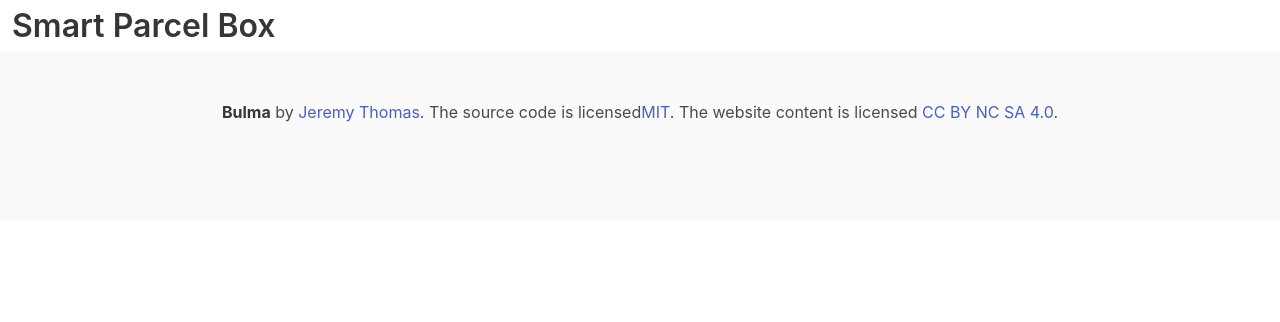
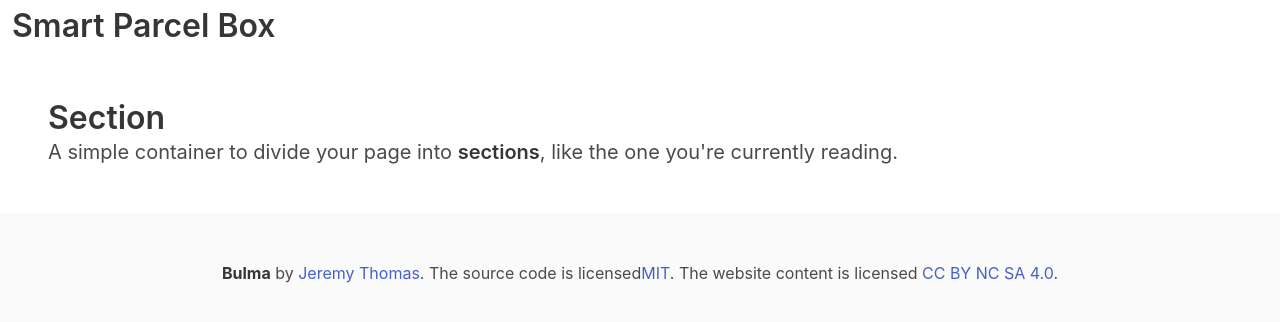
Before and after one commit to komkawila/smart-parcel-box-manager, a React (Create React App) app: page /edit in a window 1280 px wide. Shown: the top 322 px of the page. Built offline with nearby package versions, Linux system fonts and the light colour scheme.

Commit message:
add edit

```diff
--- a/src/App.js
+++ b/src/App.js
@@ -9,6 +9,8 @@ import {
 
 import Nav from './Layout/Nav';
 import Footer from './Layout/Footer';
+import Edit from './Page/Edit';
+
 export default function App() {
   return (
     <Router>
@@ -37,6 +39,10 @@ export default function App() {
           <Route path="/dashboard">
             <Dashboard />
           </Route>
+          <Route path="/edit">
+            <Edit />
+          </Route>
+
         </Switch>
         <Footer/>
       </div>
--- /dev/null
+++ b/src/Page/Edit.js
@@ -0,0 +1,16 @@
+import React, { userState, useEffect } from 'react';
+
+const Edit = () => {
+    return (
+        <>
+        <section class="section">
+            <h1 class="title">Section</h1>
+            <h2 class="subtitle">
+                A simple container to divide your page into <strong>sections</strong>, like the one you're currently reading.
+            </h2>
+        </section>
+        </>
+    );
+}
+
+export default Edit;
```
Also changed, not shown: src/Page/Regis.js (added, +9 -0 lines).
